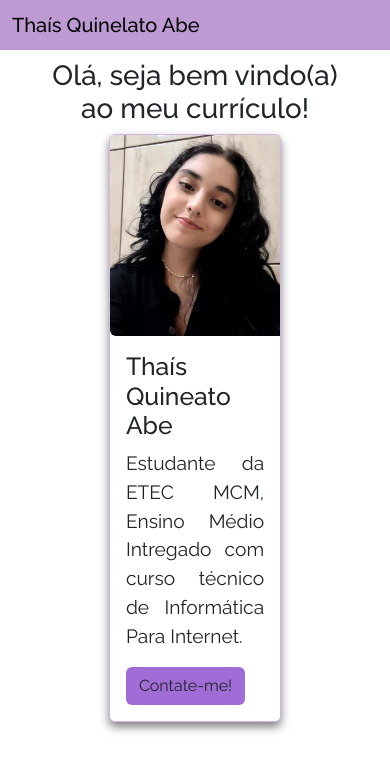
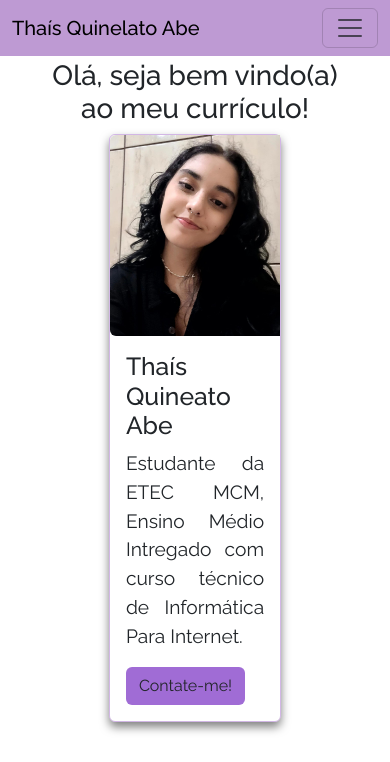
Before and after one commit to thaisqabe/curriculo_bootstrap, a plain HTML site: page index.html in a window 390 px wide. Shown: the top 762 px of the page. Drawn offline with Linux system fonts and the light colour scheme; files whose address does not match are found by name.

Commit message:
ajustando menu

```diff
--- a/index.html
+++ b/index.html
@@ -16,7 +16,10 @@
       <nav class="navbar navbar-expand-lg fixed-top " >
         <div class="container-fluid">
           <span class="navbar-brand mb-0 h1">Thaís Quinelato Abe</span>
-          <div class="collapse navbar-collapse justify-content-end" id="navbarNav">
+          <button class="navbar-toggler" type="button" data-bs-toggle="collapse" data-bs-target="#navbarSupportedContent" aria-controls="navbarSupportedContent" aria-expanded="false" aria-label="Toggle navigation">
+            <span class="navbar-toggler-icon"></span>
+          </button>
+          <div class="collapse navbar-collapse justify-content-end" id="navbarSupportedContent">
             <ul class="navbar-nav  ">
               <li class="nav-item">
                 <a class="nav-link" aria-current="page" href="#Home">Home</a>
```
